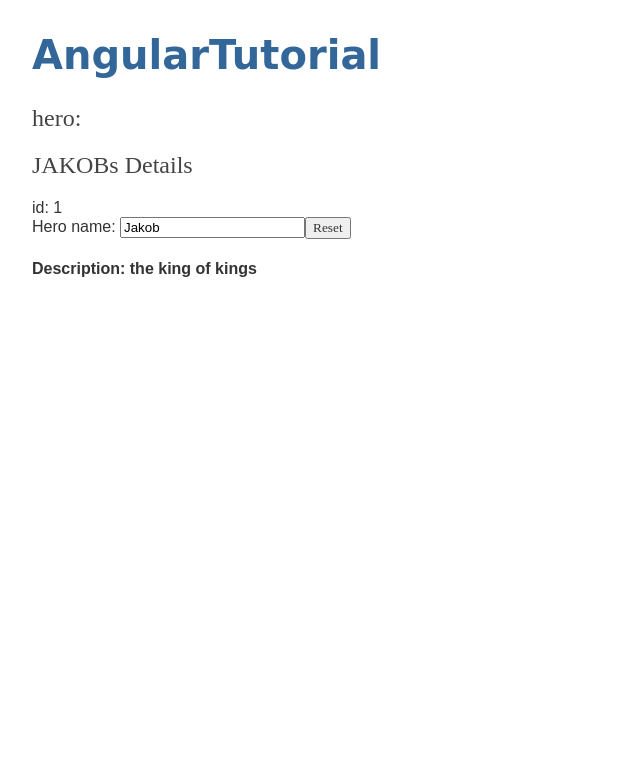
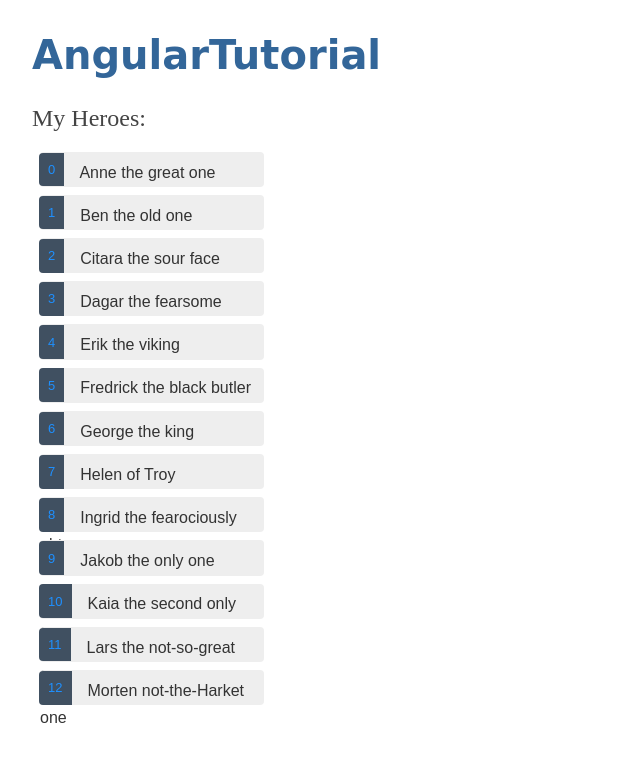
Before and after one commit to jakobssvar/AngularTutorial, an Angular app in the folder AngularTutorial/: page / in a window 1280 px wide. Shown: the top 762 px of the page, without its empty margins (0-640 px from the left). Built offline with nearby package versions, Linux system fonts and the light colour scheme.

Commit message:
step 2 added a list

```diff
--- a/AngularTutorial/src/app/heroes/heroes.component.css
+++ b/AngularTutorial/src/app/heroes/heroes.component.css
@@ -0,0 +1,58 @@
+/* HeroesComponent's private CSS styles */
+.heroes {
+  margin: 0 0 2em 0;
+  list-style-type: none;
+  padding: 0;
+  width: 15em;
+}
+
+  .heroes li {
+    cursor: pointer;
+    position: relative;
+    left: 0;
+    background-color: #EEE;
+    margin: .5em;
+    padding: .3em 0;
+    height: 1.6em;
+    border-radius: 4px;
+  }
+
+    .heroes li:hover {
+      color: #2c3a41;
+      background-color: #e6e6e6;
+      left: .1em;
+    }
+
+    .heroes li.selected {
+      background-color: black;
+      color: white;
+    }
+
+      .heroes li.selected:hover {
+        background-color: #505050;
+        color: white;
+      }
+
+      .heroes li.selected:active {
+        background-color: black;
+        color: white;
+      }
+
+  .heroes .badge {
+    display: inline-block;
+    font-size: small;
+    color: dodgerblue;
+    padding: 0.8em 0.7em 0 0.7em;
+    background-color: #405061;
+    line-height: 1em;
+    position: relative;
+    left: -1px;
+    top: -4px;
+    height: 1.8em;
+    margin-right: .8em;
+    border-radius: 4px 0 0 4px;
+  }
+
+input {
+  padding: .5rem;
+}
--- a/AngularTutorial/src/app/heroes/heroes.component.html
+++ b/AngularTutorial/src/app/heroes/heroes.component.html
@@ -1,9 +1,24 @@
-<h2>hero: </h2>
-<h2>{{hero.name | uppercase}}s Details</h2>
-<div><span>id: </span>{{hero.id}}</div>
-<div>
-  <label for="name">Hero name: </label>
-  <input id="name" [(ngModel)]="hero.name" placeholder="name">
-  <button type="button" (click)="changeName()"> Reset </button>
+<h2>My Heroes:</h2>
+<ul class="heroes">
+
+  <li *ngFor="let hero of heroes"
+      [class.selected]="hero===selectedHero"
+      (click)="onSelect(hero)">
+    <span class="badge"> {{hero.id}}</span> {{hero.name}}  {{hero.description}}
+  </li>
+</ul>
+
+
+<div *ngIf="selectedHero">
+
+
+  <h2>{{selectedHero.name | uppercase}}s details</h2>
+  <div><span>ID: </span>{{selectedHero.id}}</div>
+  <div>
+    <label for="hero-name">Hero name: </label>
+    <input id="hero-name" [(ngModel)]="selectedHero.name" placeholder="name">
+
+    <label for="hero-description">Hero details: </label>
+    <input id="hero-description" [(ngModel)]="selectedHero.description" placeholder="the unknown">
+  </div>
 </div>
-<h4>Description: {{hero.description}}</h4>
--- a/AngularTutorial/src/app/heroes/heroes.component.ts
+++ b/AngularTutorial/src/app/heroes/heroes.component.ts
@@ -1,36 +1,26 @@
 import { Component, OnInit } from '@angular/core';
 import { Hero } from '../hero'
+import { HEROES } from '../mock-heroes';
+
 
 @Component({
   selector: 'app-heroes',
   templateUrl: './heroes.component.html',
   styleUrls: ['./heroes.component.css']
 })
+
+
 export class HeroesComponent implements OnInit {
 
-  hero: Hero = {
-    id: 1,
-    name: "Jakob",
-    description: "the king of kings"
-  };
+
+  heroes = HEROES;
+  selectedHero?: Hero;
 
   constructor() { }
-
-  changeName(): void {
-    this.hero.name = "Jakob";
+  ngOnInit(): void {
+  }
+  onSelect(hero: Hero): void {
+    this.selectedHero = hero;
 
   }
-
-
-
-  ngOnInit(): void {
-  }
-  ngOnChange(): void {
-
-  }
-
-  ngOnDestroy(): void {
-
-  }
-
 }
--- a/AngularTutorial/src/app/mock-heroes.ts
+++ b/AngularTutorial/src/app/mock-heroes.ts
@@ -1 +1,19 @@
-import { Hero } from './hero'
+import { Hero } from './hero';
+
+export const HEROES: Hero[] = [
+  {id:0, name:'Anne', description:'the great one'},
+  { id: 1, name: 'Ben', description: 'the old one' },
+  { id: 2, name: 'Citara', description: 'the sour face' },
+  { id: 3, name: 'Dagar', description: 'the fearsome' },
+  { id: 4, name: 'Erik', description: 'the viking' },
+  { id: 5, name: 'Fredrick', description: 'the black butler' },
+  { id: 6, name: 'George', description: 'the king' },
+  { id: 7, name: 'Helen', description: 'of Troy' },
+  { id: 8, name: 'Ingrid', description: 'the fearociously obtuse' },
+  { id: 9, name: 'Jakob', description: 'the only one' },
+  { id: 10, name: 'Kaia', description: 'the second only one' },
+  { id: 11, name: 'Lars', description: 'the not-so-great one' },
+  { id: 12, name: 'Morten', description: 'not-the-Harket one' }
+
+
+]
```
